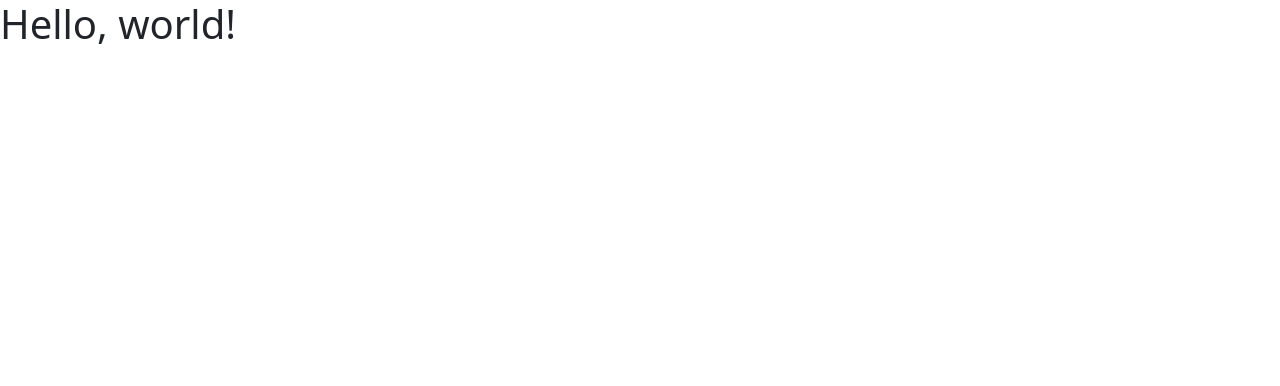
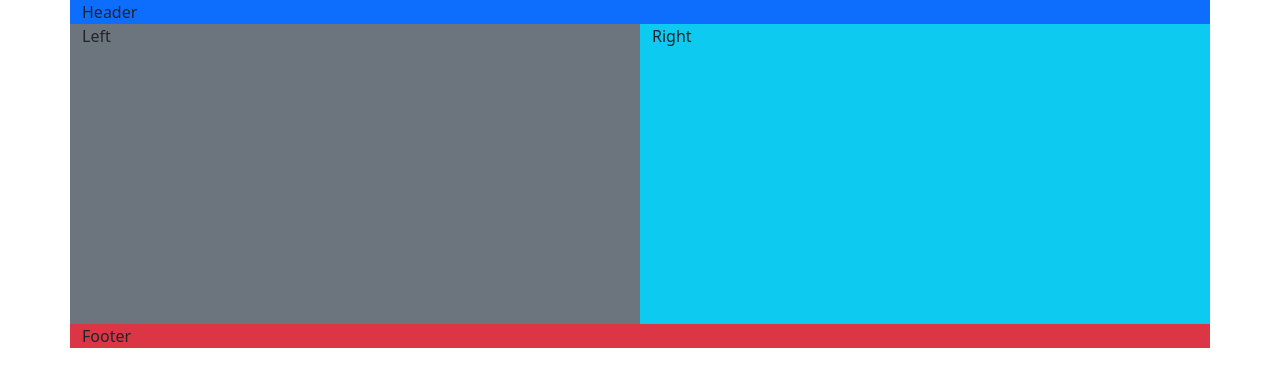
Before and after one commit to egutierrez130/collab-practice, a plain HTML site: page index.html in a window 1280 px wide. Drawn offline with nearby package versions, Linux system fonts and the light colour scheme.

Commit message:
changes made 8.24

```diff
--- a/css/styles.css
+++ b/css/styles.css
@@ -0,0 +1,12 @@
+#mycol {
+   background-color: cadetblue;
+   color:chocolate;
+}
+.myCustomClass {
+    background-color: cornflowerblue;
+    color: crimson;
+}
+.myContent {
+    height: 300px;
+    background-color: darkgreen;
+}
--- a/index.html
+++ b/index.html
@@ -7,21 +7,22 @@
 
     <!-- Bootstrap CSS -->
     <link href="https://cdn.jsdelivr.net/npm/bootstrap@5.1.0/dist/css/bootstrap.min.css" rel="stylesheet" integrity="sha384-KyZXEAg3QhqLMpG8r+8fhAXLRk2vvoC2f3B09zVXn8CA5QIVfZOJ3BCsw2P0p/We" crossorigin="anonymous">
+    <link href= "css/styles.css" rel="stylesheet">
 
-    <title>Hello, world!</title>
   </head>
   <body>
-    <h1>Hello, world!</h1>
+    <div class= "container">
+      <header class="row bg-primary">
+        <div class="col">Header</div>
+      </header>
+      <div class="row">
+        <div class="col-6 bg-secondary myContent">Left</div>
+        <div class="col-6 bg-info myContent">Right</div>
+      </div>
+      <footer class= "row bg-danger">
+        <div class="col">Footer</div>
+      </footer>
+    </div>
 
-    <!-- Optional JavaScript; choose one of the two! -->
-
-    <!-- Option 1: Bootstrap Bundle with Popper -->
-    <script src="https://cdn.jsdelivr.net/npm/bootstrap@5.1.0/dist/js/bootstrap.bundle.min.js" integrity="sha384-U1DAWAznBHeqEIlVSCgzq+c9gqGAJn5c/t99JyeKa9xxaYpSvHU5awsuZVVFIhvj" crossorigin="anonymous"></script>
-
-    <!-- Option 2: Separate Popper and Bootstrap JS -->
-    <!--
-    <script src="https://cdn.jsdelivr.net/npm/@popperjs/core@2.9.3/dist/umd/popper.min.js" integrity="sha384-eMNCOe7tC1doHpGoWe/6oMVemdAVTMs2xqW4mwXrXsW0L84Iytr2wi5v2QjrP/xp" crossorigin="anonymous"></script>
-    <script src="https://cdn.jsdelivr.net/npm/bootstrap@5.1.0/dist/js/bootstrap.min.js" integrity="sha384-cn7l7gDp0eyniUwwAZgrzD06kc/tftFf19TOAs2zVinnD/C7E91j9yyk5//jjpt/" crossorigin="anonymous"></script>
-    -->
   </body>
 </html>
```
